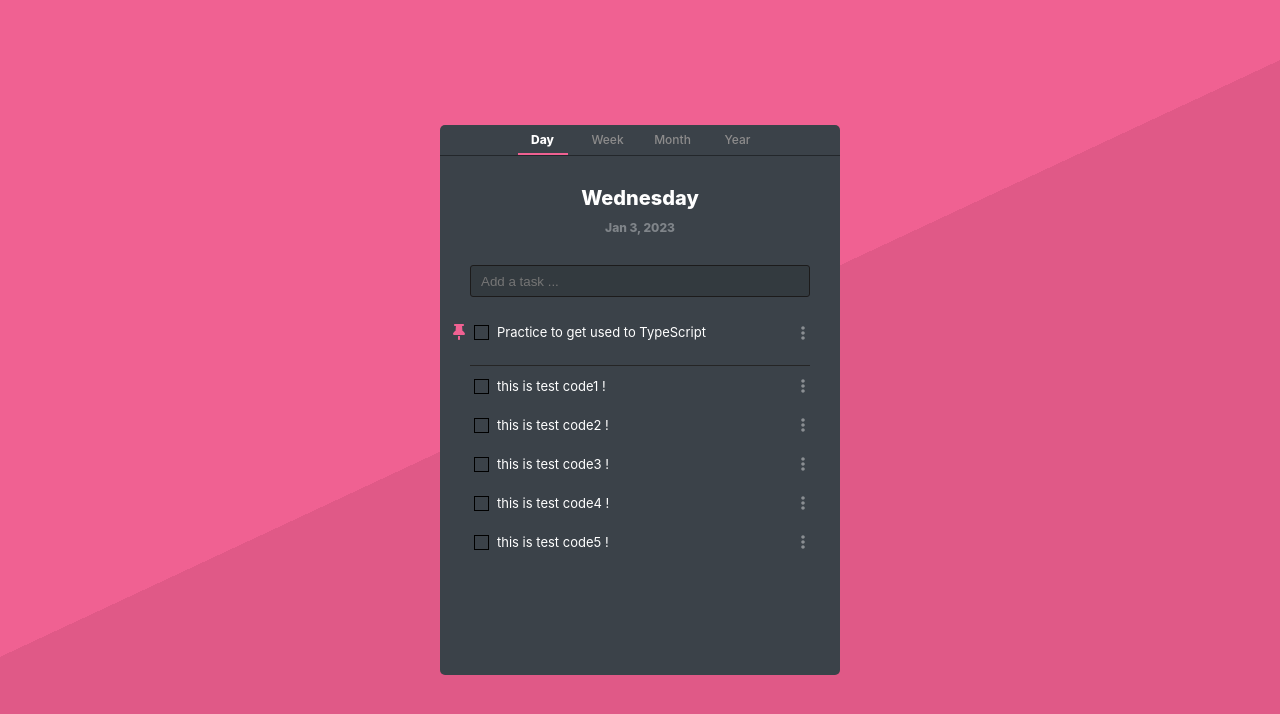
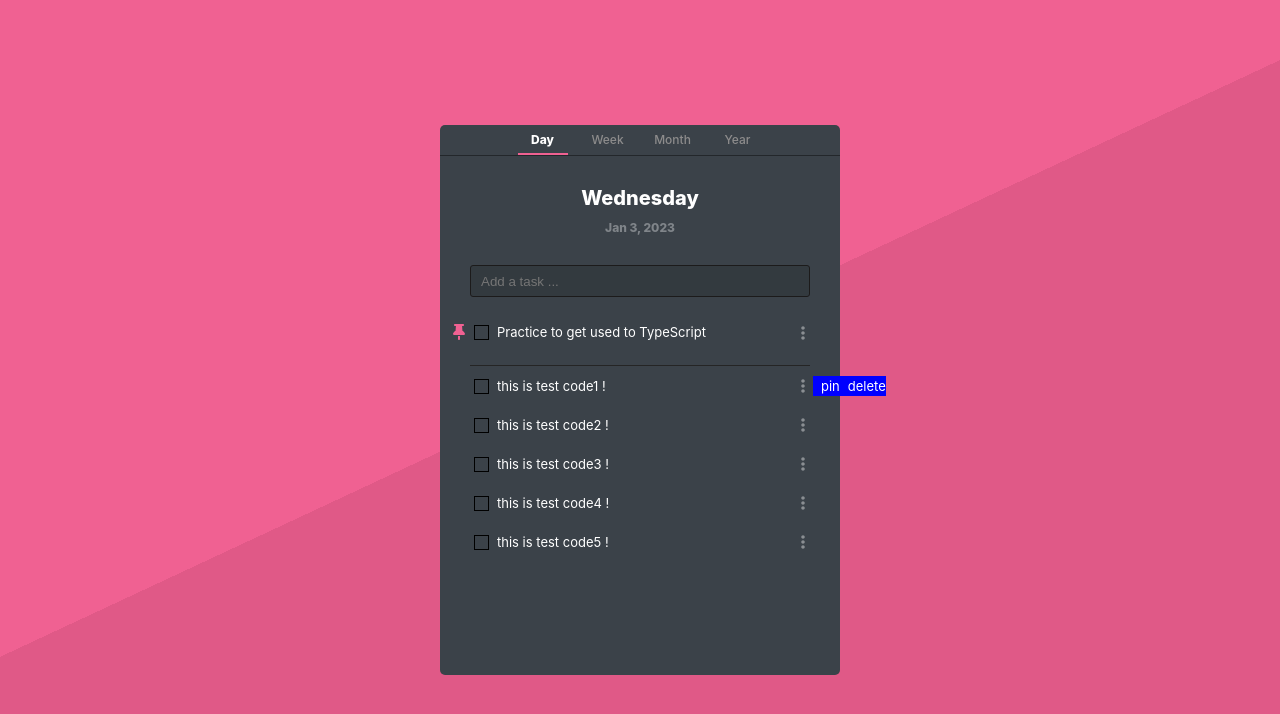
Before and after one commit to 1yoouoo/Todolist_with_ts_recoil_react, a React (Create React App) app: page / in a window 1280 px wide. Both pictures are taken after a click on the element 803 px from the left and 385 px from the top of the page. Shown: the top 714 px of the page. Built offline with nearby package versions, Linux system fonts and the light colour scheme.

Commit message:
feat: add Toggle func

```diff
--- a/src/App.scss
+++ b/src/App.scss
@@ -139,6 +139,7 @@
 
 // ActiavtedVerticalDot
 .activated-vertical-dot {
+  &-shown {
     background-color: blue;
     position: absolute;
     line-height: 20px;
@@ -151,3 +152,7 @@
       border: 1px solid #000;
     }
   }
+  &-hidden {
+    display: none;
+  }
+}
--- a/src/Views/ActivatedVerticalDot.tsx
+++ b/src/Views/ActivatedVerticalDot.tsx
@@ -1,6 +1,12 @@
-const ActivatedVerticalDot = () => {
+const ActivatedVerticalDot = ({ toggle }: any) => {
   return (
-    <span className="activated-vertical-dot">
+    <span
+      className={
+        toggle
+          ? "activated-vertical-dot-shown"
+          : "activated-vertical-dot-hidden"
+      }
+    >
       <span className="activated-vertical-dot__pin">pin</span>
       <span className="activated-vertical-dot__delete">delete</span>
     </span>
--- a/src/Views/ItemForm.tsx
+++ b/src/Views/ItemForm.tsx
@@ -1,7 +1,12 @@
 import { useState } from "react";
 import ActivatedVerticalDot from "./ActivatedVerticalDot";
 
-const ItemForm = ({ data, idx, isToggle, onClickVerticalDot }: any) => {
+const ItemForm = ({ data, idx }: any) => {
+  const [toggle, setToggle] = useState(false);
+  const onClickVerticalDot = (data: any) => {
+    setToggle(!toggle);
+    console.log(data);
+  };
   return (
     <>
       <li key={idx}>
@@ -21,7 +26,7 @@ const ItemForm = ({ data, idx, isToggle, onClickVerticalDot }: any) => {
           >
             <path d="M64 360c30.9 0 56 25.1 56 56s-25.1 56-56 56s-56-25.1-56-56s25.1-56 56-56zm0-160c30.9 0 56 25.1 56 56s-25.1 56-56 56s-56-25.1-56-56s25.1-56 56-56zM120 96c0 30.9-25.1 56-56 56S8 126.9 8 96S33.1 40 64 40s56 25.1 56 56z" />
           </svg>
-          {isToggle && <ActivatedVerticalDot />}
+          <ActivatedVerticalDot toggle={toggle} />
         </span>
       </li>
     </>
--- a/src/Views/ItemListForm.tsx
+++ b/src/Views/ItemListForm.tsx
@@ -3,32 +3,27 @@ import InputForm from "../Components/InputForm";
 import ActivatedVerticalDot from "./ActivatedVerticalDot";
 import ItemForm from "./ItemForm";
 // type
-type DummyData = { id: number; task: string; isToggle: boolean };
+type DummyData = { id: number; task: string };
 const initialData = [
   {
     id: 1,
     task: "this is test code1 !",
-    isToggle: true,
   },
   {
     id: 2,
     task: "this is test code2 !",
-    isToggle: false,
   },
   {
     id: 3,
     task: "this is test code3 !",
-    isToggle: false,
   },
   {
     id: 4,
     task: "this is test code4 !",
-    isToggle: false,
   },
   {
     id: 5,
     task: "this is test code5 !",
-    isToggle: false,
   },
 ];
 const ItemListForm = (): JSX.Element => {
@@ -37,12 +32,6 @@ const ItemListForm = (): JSX.Element => {
   const [inputValue, setInputValue] = useState("");
   // function
 
-  const [toggle, setToggle] = useState(false);
-  const onClickVerticalDot = (data: any) => {
-    console.log(datas);
-    setToggle(!toggle);
-    // setDatas([...datas, {}])
-  };
   const findLastId = () => {
     const lastId = datas.slice(-1)[0].id;
     console.log(lastId);
@@ -50,8 +39,7 @@ const ItemListForm = (): JSX.Element => {
   };
   const addData = () => {
     const newId = findLastId() + 1;
-    setDatas([...datas, { id: newId, task: inputValue, isToggle: false }]);
-    console.log(datas);
+    setDatas([...datas, { id: newId, task: inputValue }]);
   };
   const onChangeInputValue = (e: React.FormEvent<HTMLInputElement>) => {
     setInputValue(e.currentTarget.value);
@@ -97,13 +85,7 @@ const ItemListForm = (): JSX.Element => {
           </svg>
         </li>
         {datas.map((data, idx) => {
-          return (
-            <ItemForm
-              data={data}
-              idx={idx}
-              onClickVerticalDot={onClickVerticalDot}
-            />
-          );
+          return <ItemForm data={data} idx={idx} />;
         })}
       </ul>
     </div>
```
Lines whose indentation alone changed are shown as unchanged.
